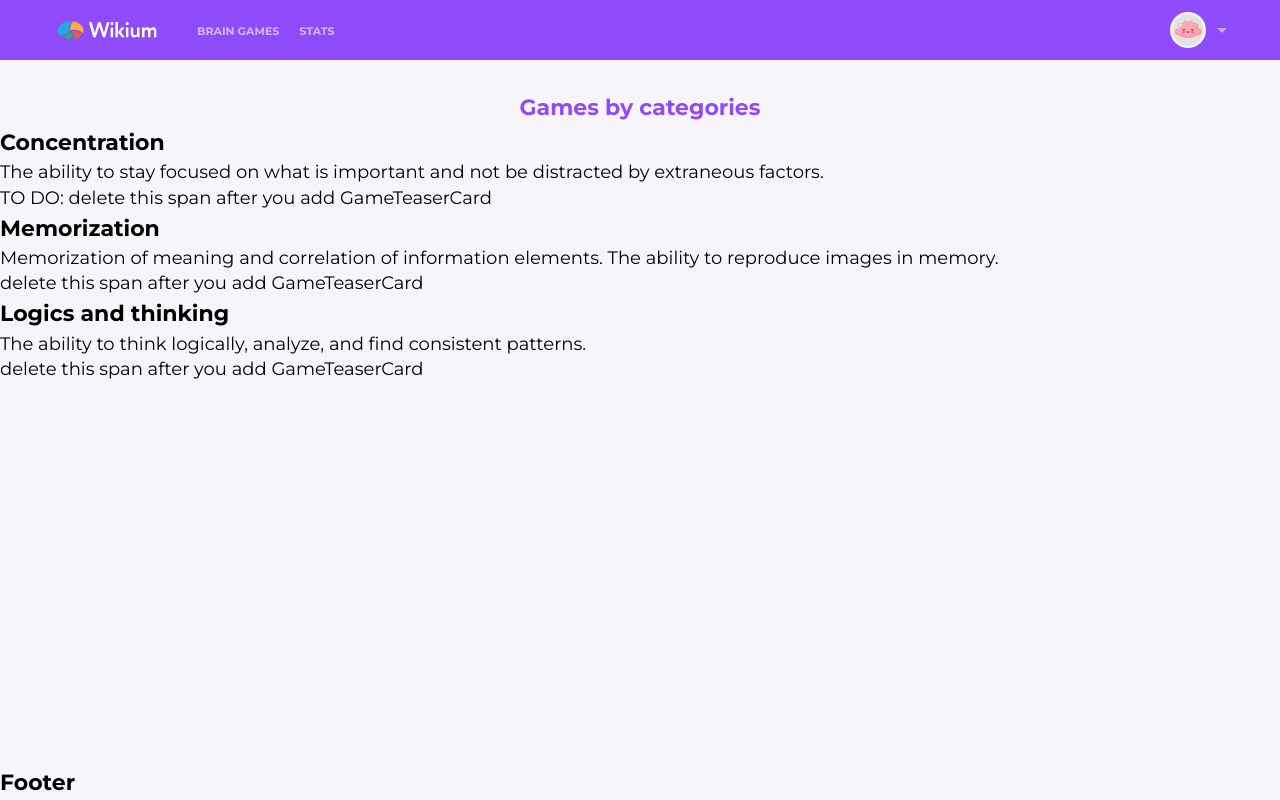
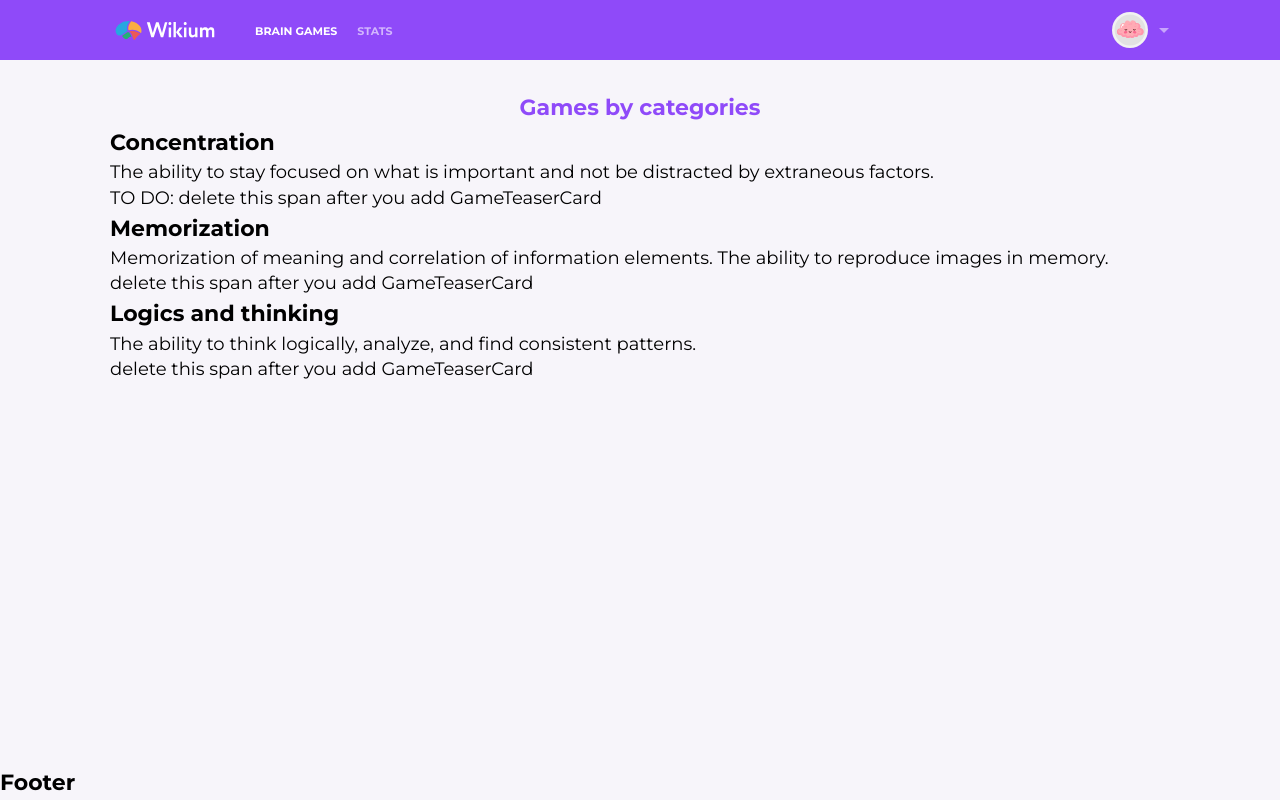
Before and after one commit to Ponomareva-Nina/Wikium-Clone, a React (Create React App) app in the folder client/: page /games in a window 1280 px wide. Built offline with nearby package versions, Linux system fonts and the light colour scheme.

Commit message:
fix: minor fixes in styles

```diff
--- a/client/src/common.scss
+++ b/client/src/common.scss
@@ -119,6 +119,7 @@ main {
 }
 
 .wrapper {
-  width: 1216px;
+  max-width: 110rem;
   padding: 0 2rem;
+  margin: 0 auto;
 }
--- a/client/src/components/Header/Header.module.scss
+++ b/client/src/components/Header/Header.module.scss
@@ -8,6 +8,7 @@
     background-color: var(--accent-color);
 
     &__wrapper {
+        width: 100%;
         @include flex-row();
         justify-content: space-between;
 
--- a/client/src/components/NavigationList/NavigationList.tsx
+++ b/client/src/components/NavigationList/NavigationList.tsx
@@ -18,7 +18,7 @@ export const NavigationList: FC<PropsWithChildren<NavListProps>> = ({
   return (
     <nav className={cn(!isOpen ? styles.navigation : styles.menu_nav)}>
       <ul className={cn(!isOpen ? styles.nav_list : styles.menu_nav_list)}>
-        <NavigationItem to="/game" onClick={onClick}>
+        <NavigationItem to="/games" onClick={onClick}>
           {t("navigation.game")}
         </NavigationItem>
         <NavigationItem to="/stats" onClick={onClick}>
--- a/client/src/pages/GamePage/GamePage.tsx
+++ b/client/src/pages/GamePage/GamePage.tsx
@@ -6,7 +6,7 @@ export const GamePage = () => {
   const { t } = useTranslation();
 
   return (
-    <>
+    <div className="wrapper">
       <h1 className={styles.page_title}>{t("gamePage.title")}</h1>
       <GameCategory
         title={t("gamePage.concentrationTitle")}
@@ -22,6 +22,6 @@ export const GamePage = () => {
       <GameCategory title={t("gamePage.logicsTitle")} description={t("gamePage.logicsDescription")}>
         <span>delete this span after you add GameTeaserCard</span>
       </GameCategory>
-    </>
+    </div>
   );
 };
```
